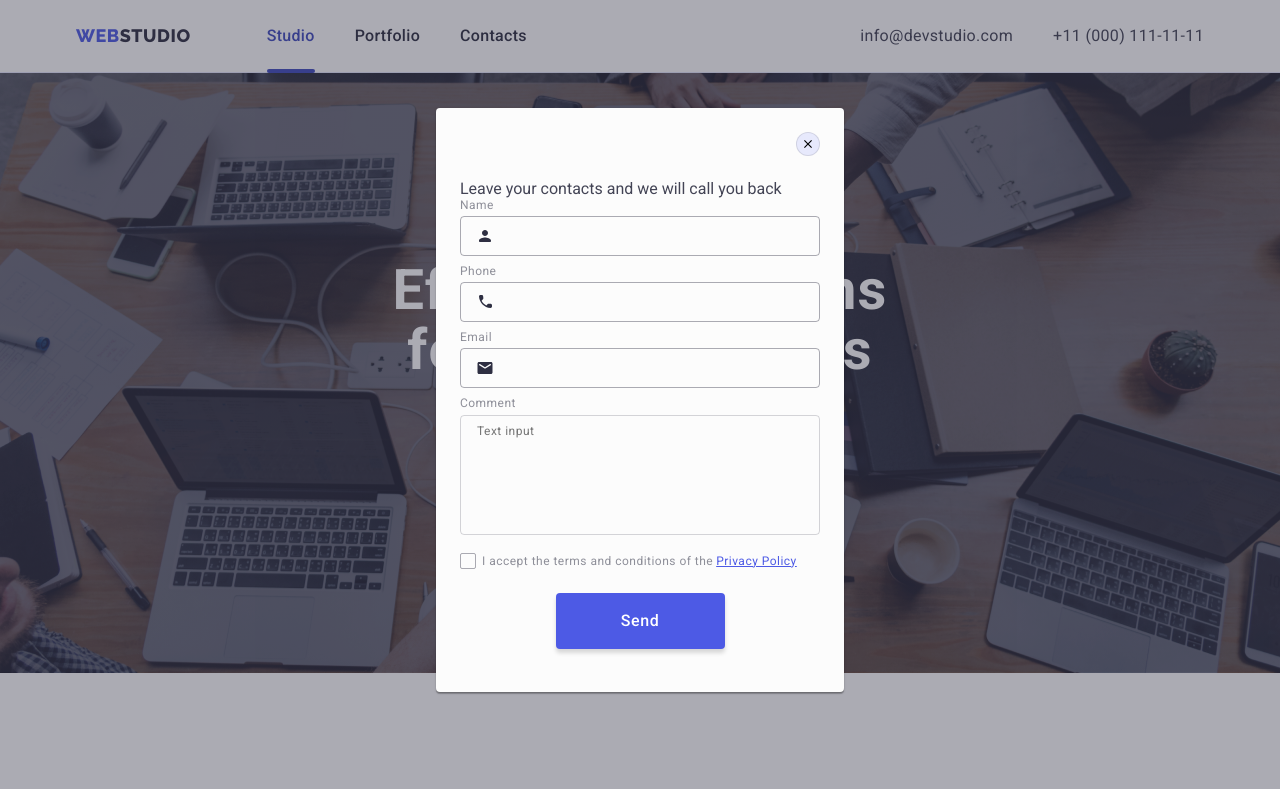
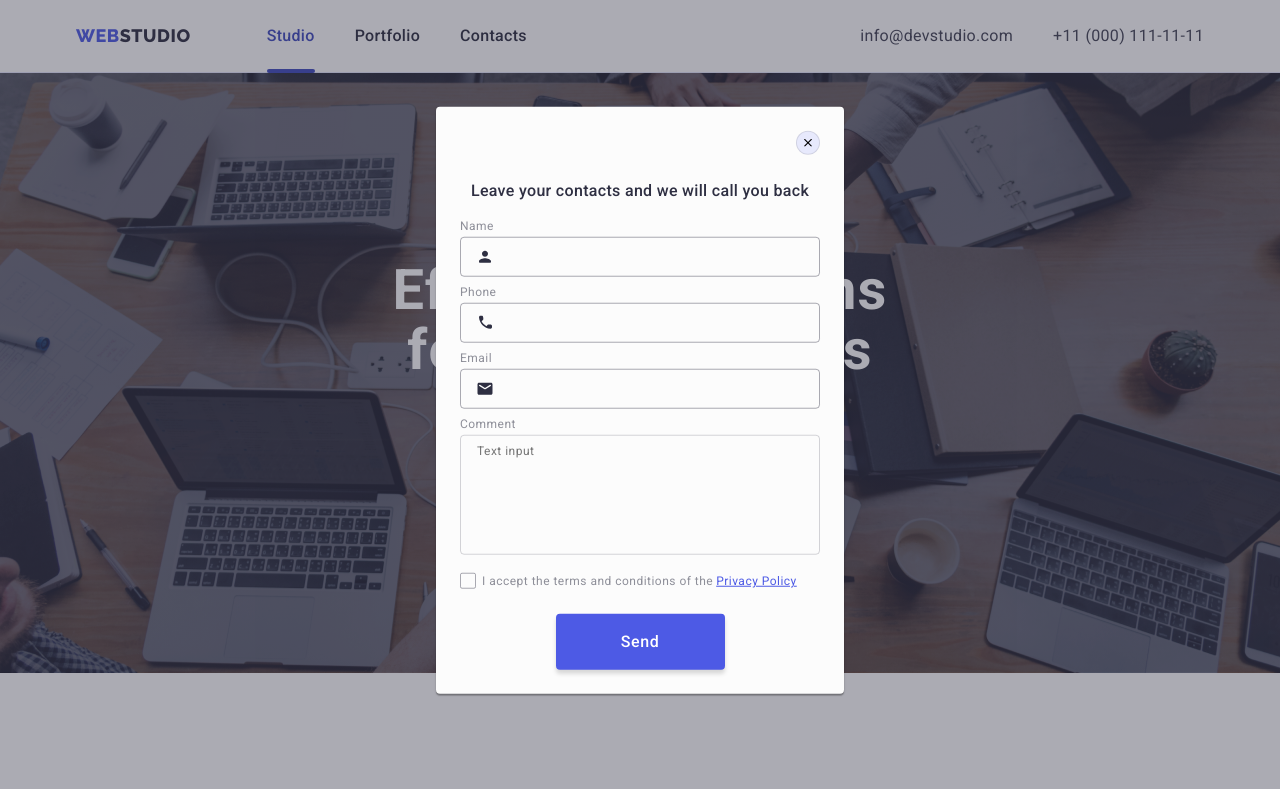
Before and after one commit to irastf/goit-markup-hw-06, a plain HTML site: page index.html in a window 1280 px wide. Both pictures are taken after a click on the button "Order Service". Shown: the top 789 px of the page. Drawn offline with nearby package versions, Linux system fonts and the light colour scheme.

Commit message:
update style.css

```diff
--- a/css/styles.css
+++ b/css/styles.css
@@ -572,7 +572,7 @@ img {
   transition: fill 250ms cubic-bezier(0.4, 0, 0.2, 1);
 }
 
-.contact-form-tittle {
+.contact-form-title {
   font-weight: 500;
   font-size: 16px;
   line-height: 1.5;
```
